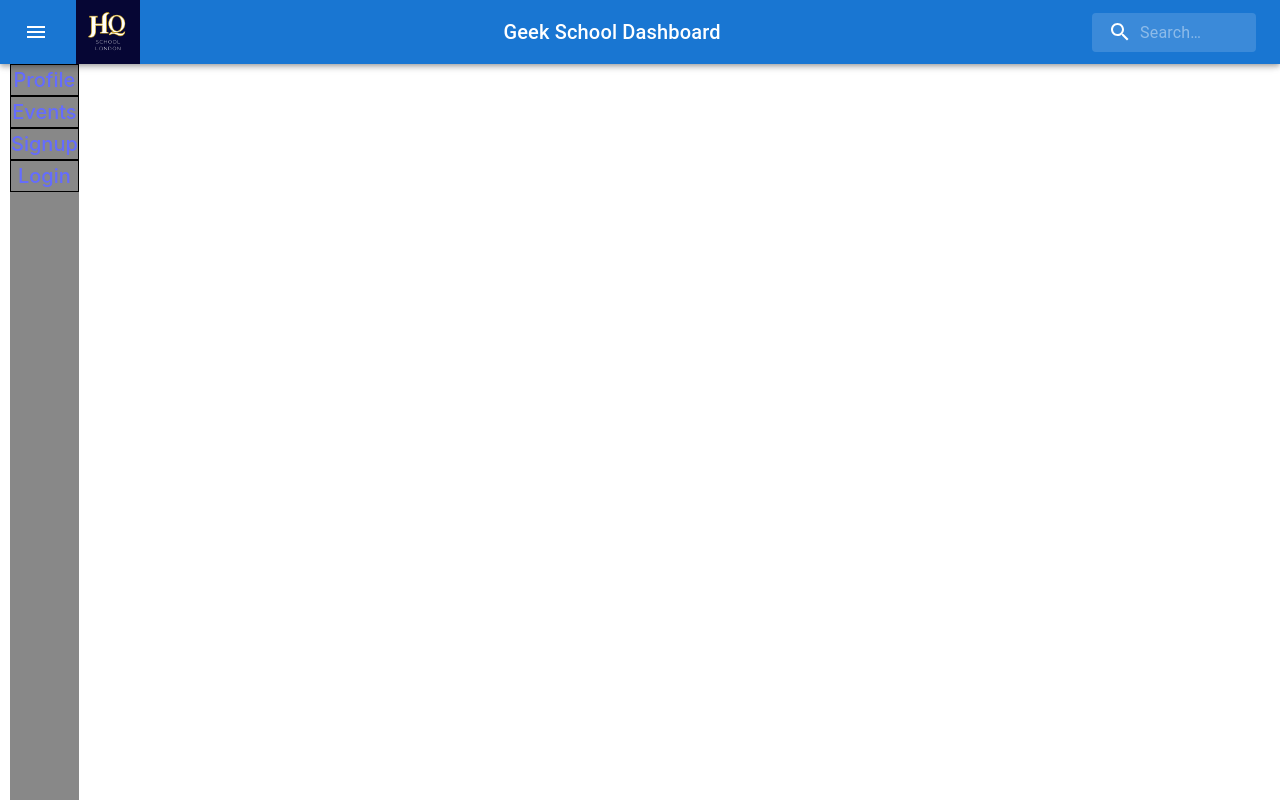
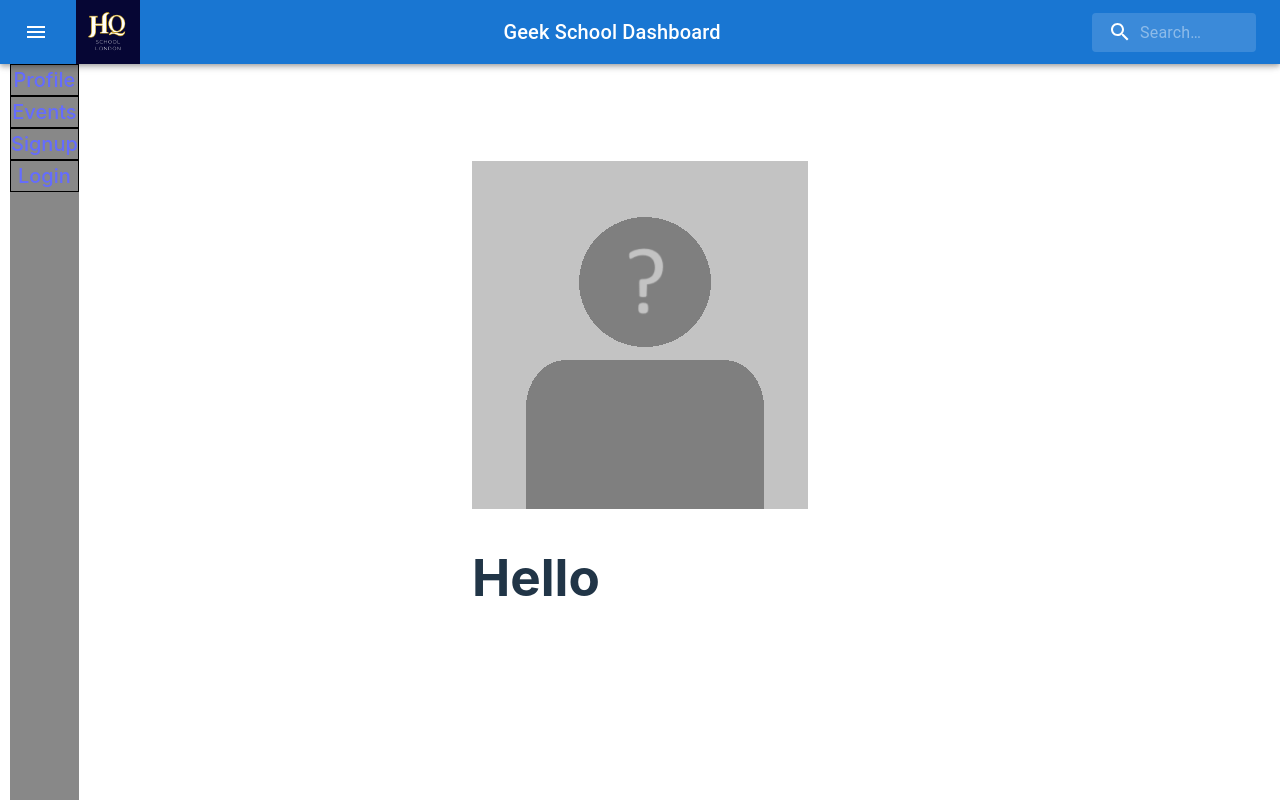
Before and after one commit to Bracej97/final-project-frontend2, a React (Vite) app: page /profile in a window 1280 px wide. Built offline with nearby package versions, Linux system fonts and the light colour scheme.

Commit message:
Profile page stuff

```diff
--- a/src/App.css
+++ b/src/App.css
@@ -81,6 +81,10 @@ li{
 }
 
 
+.profile-Options{
+  display:flex;
+  flex-direction: row;
+}
 .card-holder{
   display: flex;
   flex-wrap: wrap;
--- a/src/pages/profile.jsx
+++ b/src/pages/profile.jsx
@@ -1,9 +1,24 @@
 //Profile page
-import React from "react";
-
+import React, {useContext} from "react";
+import { useState } from "react";
+import { UserContext } from "../contexts/UserContext";
+import profilePic from '../assets/SBC24-Final-project-blank-profile-pic.png';
+//change first name last name
 function Profile(){
+    const { user } = useContext(UserContext)
     return (
-        <></>
+        <>
+            <div className="Profile">
+                <div className="profile-Picture">
+                    <img src={profilePic} alt="profile-picture"/>
+                </div>
+                <div className="profile-Options">
+                <div className="profile-Greeting">
+                    <h1>Hello {user.username}</h1>
+                </div>
+                </div>
+            </div>
+        </>
     )
 }
 
```
Also changed, not shown: src/assets/SBC24-Final-project-blank-profile-pic.png (added).
